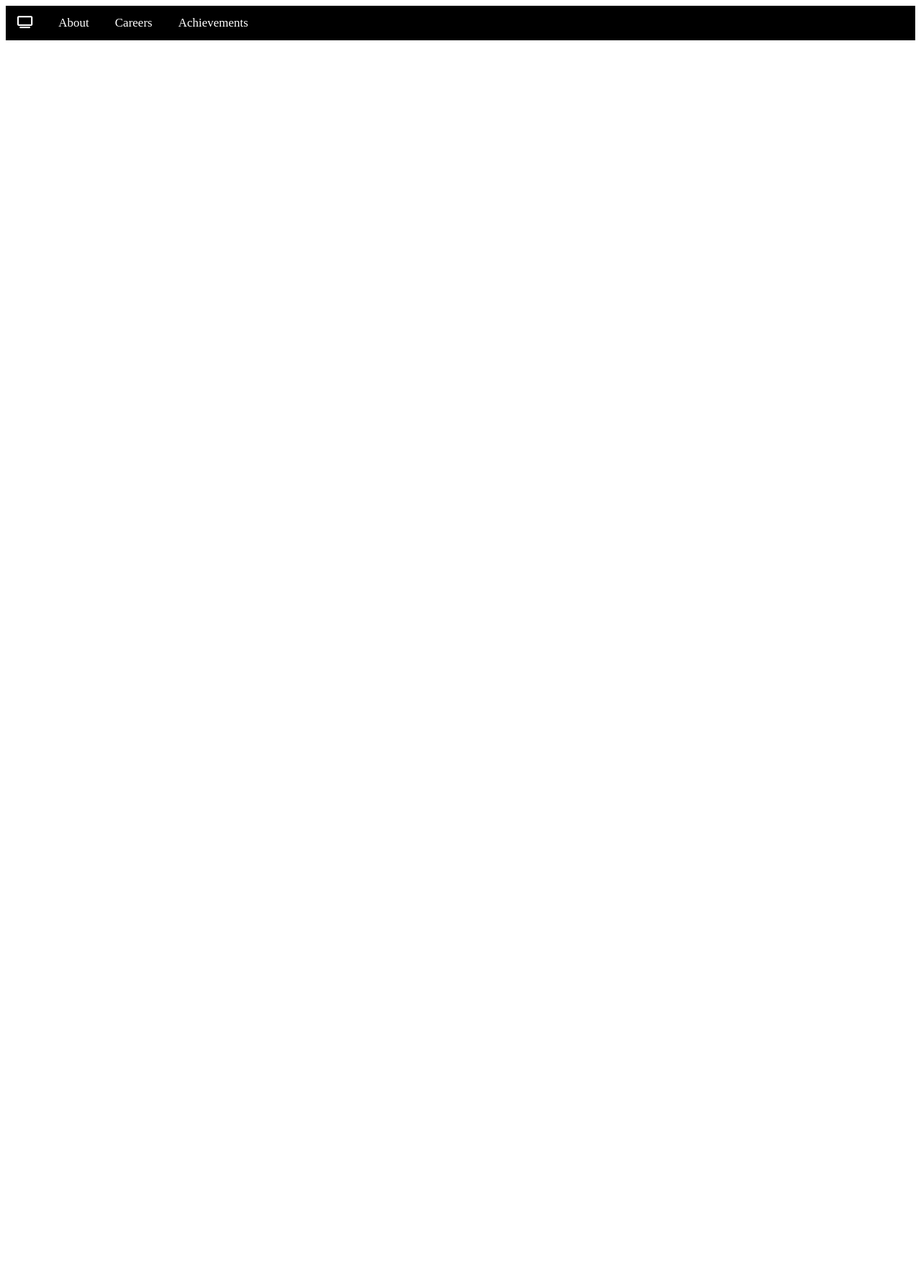
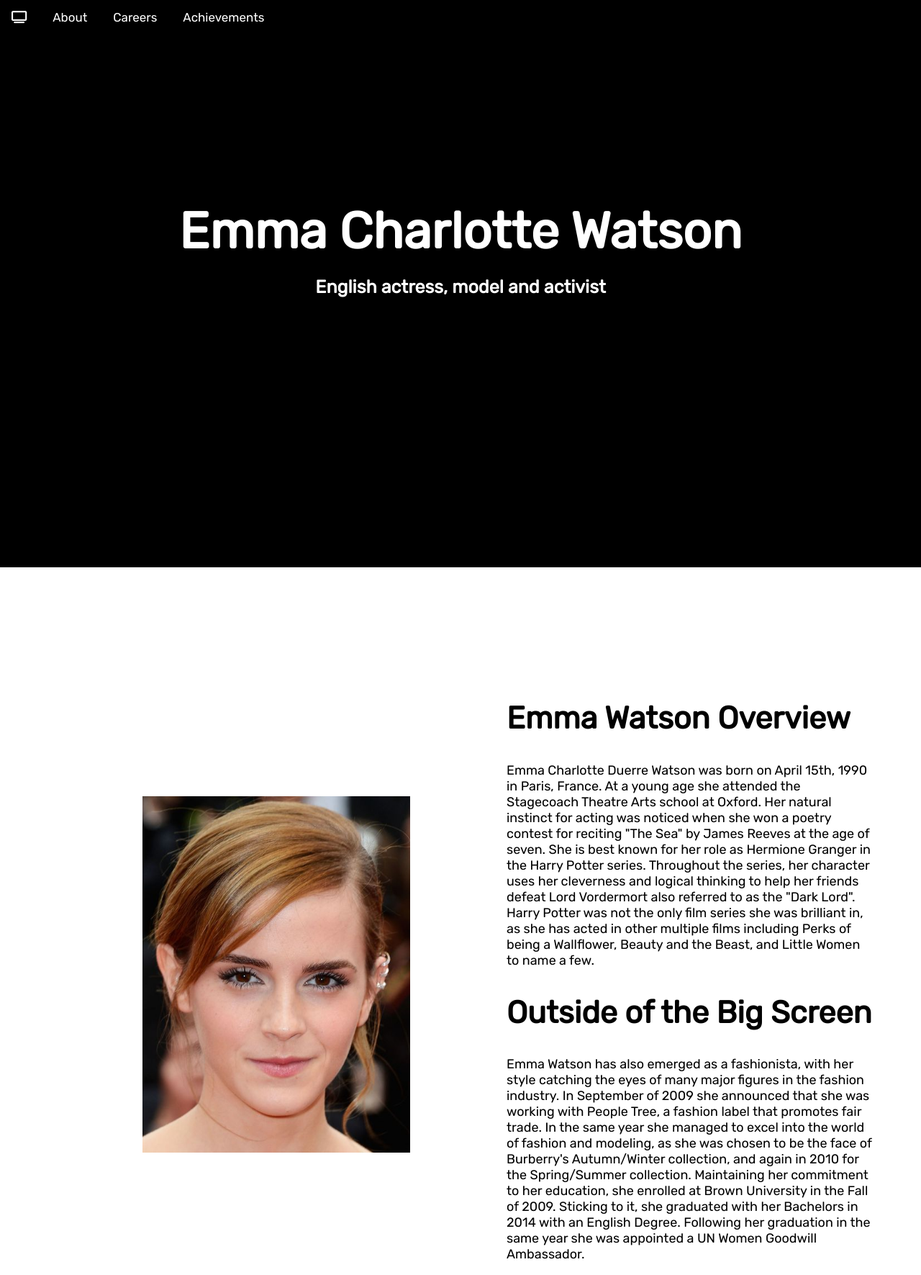
Before and after one commit to michaeldilulo/JKRowling-Tribute-Page, a plain HTML site: page index.html in a window 1280 px wide. Shown: the whole page at 72% size. Before the commit the page ends 800 px from the top, so only its background shows below. Drawn offline with Linux system fonts and the light colour scheme.

Commit message:
Tribute Title & Info, nav top, mobile responsive

```diff
--- a/index.html
+++ b/index.html
@@ -5,6 +5,7 @@
     <meta charset="UTF-8">
     <meta name="viewport" content="width=device-width, initial-scale=1.0">
     <link rel="stylesheet" href="https://cdnjs.cloudflare.com/ajax/libs/font-awesome/4.7.0/css/font-awesome.min.css">
+    <link href="https://fonts.googleapis.com/css2?family=Rubik:wght@400&display=swap" rel="stylesheet">
     <link rel="stylesheet" href="styles.css">
     <title>Emma Watson Tribute</title>
 </head>
@@ -24,9 +25,51 @@
             <a href="javascript:void(0);" class="icon" onclick="myFunction()"><i class="fas fa-bars"></i></a>
         </div>
     </header>
+    <!-- Tribute Title -->
+    <div class="tribute-container">
+        <h1 class="tribute-name">Emma Charlotte Watson</h1>
+        <h2 class="tribute-titles">English actress, model and activist</h2>
+    </div>
+    <!-- Tribute Info / Picture -->
+    <section>
+        <article id="tributeInfo">
+            <div class="tribute-image">
+                <img src="tributepicture2.jpg" alt="Emma Watson smiling into the camera" class="image">
+            </div>
+            <div class="tribute-overview">
+                <h2 class="heading-tribute-overview">Emma Watson Overview</h2>
+                <p class="heading-tribute-information">Emma Charlotte Duerre Watson was born on April 15th, 1990 in
+                    Paris, France. At a young age she
+                    attended the Stagecoach Theatre Arts school at Oxford. Her natural instinct for acting was
+                    noticed when she won a poetry contest for reciting "The Sea" by James Reeves at the age of
+                    seven. She is best known for her role as Hermione Granger in the Harry Potter series.
+                    Throughout the series, her character uses her cleverness and logical thinking to help her
+                    friends defeat Lord Vordermort also referred to as the "Dark Lord". Harry Potter was not
+                    the only film series she was brilliant in, as she has acted in other multiple films including
+                    Perks of being a Wallflower, Beauty and the Beast, and Little Women to name a few.
+                </p>
+                <h2 class="heading-tribute-overview">Outside of the Big Screen</h2>
+                <p class="heading-tribute-information">Emma Watson has also emerged as a fashionista, with her style
+                    catching the eyes of many major figures
+                    in the fashion industry. In September of 2009 she announced that she was working with People Tree,
+                    a fashion label that promotes fair trade. In the same year she managed to excel into the
+                    world of fashion and modeling, as she was chosen to be the face of Burberry's Autumn/Winter
+                    collection, and again in 2010 for the Spring/Summer collection. Maintaining her commitment to her
+                    education, she enrolled at Brown University in the Fall of 2009. Sticking to it, she graduated
+                    with her Bachelors in 2014 with an English Degree. Following her graduation in the same year she
+                    was appointed a UN Women Goodwill Ambassador.
+                </p>
+            </div>
+        </article>
+    </section>
 
     <script src="https://kit.fontawesome.com/514cbcf0ae.js" crossorigin="anonymous"></script>
     <script src="app.js"></script>
 </body>
 
 </html>
+
+<!-- Websites -->
+<!-- Biography.com -->
+<!-- bing.com/k/celebrities -->
+<!-- Wikipedia -->
--- a/styles.css
+++ b/styles.css
@@ -1,8 +1,15 @@
 /* Tribute Navbar */
+body {
+    font-family: 'Rubik', sans-serif;
+    margin: auto;
+}
+
 .tribute-navbar {
     overflow: hidden;
     background-color: #000000;
-    position: relative;
+    position: fixed;
+    top: 0;
+    width: 100%;
 }
 
 .tribute-navbar a {
@@ -28,6 +35,9 @@
 .active {
     background-color: #000000;
 }
+.tribute-navbar #tributeLinks {
+    display: inline-block;
+}
 
 @media(max-width: 400px) {
     .tribute-navbar #tributeLinks{
@@ -36,11 +46,87 @@
     .tribute-navbar a {
         display: block;
     }
+    .tribute-name {
+    font-size: 70px;
+    text-align: center;
+    margin: auto;
+    padding-top: 1em;
+    color: white;
+}
+    .tribute-titles {
+        padding-bottom: 2em;
+        margin-bottom: 1em;
+    }
 }
 
+
 @media(min-width: 401px) {
-    .tribute-navbar a.icon {
-        display: none;
+.tribute-navbar a.icon {
+    display: none;
     }
+    .tribute-navbar #tributeLinks {
+    display: inline-block;
+    }
+.image {
+    max-height: 75%;
+    max-width: 58%;
+    }
+#tributeInfo {
+    display: grid;
+    grid-template-columns: 50% 40%;
+    justify-content: center;
+    padding-top: 10%;
+    align-items: center;
+    }
+.tribute-name {
+    font-size: 70px;
+    text-align: center;
+    margin: auto;
+    padding-top: 4em;
+    color: white;
+}
 
+.tribute-titles {
+    font-size: 25px;
+    text-align: center;
+    color: white;
+    padding-bottom: 15em;
 }
+}
+
+/* Tribute Information and Picture */
+.image {
+    width: 100%;
+    height: auto;
+}
+
+.tribute-image {
+    display: flex;
+    justify-content: space-around;
+    align-items: center;
+}
+
+/* Tribute Title */
+
+.tribute-container {
+    background-color: #000000;
+}
+.tribute-name {
+    font-size: 70px;
+    text-align: center;
+    margin: auto;
+    color: white;
+}
+.tribute-titles {
+    font-size: 25px;
+    text-align: center;
+    color: white;
+}
+
+.heading-tribute-overview {
+    font-size: 43px;
+}
+
+.heading-tribute-information {
+    font-size: 18px;
+}
```
